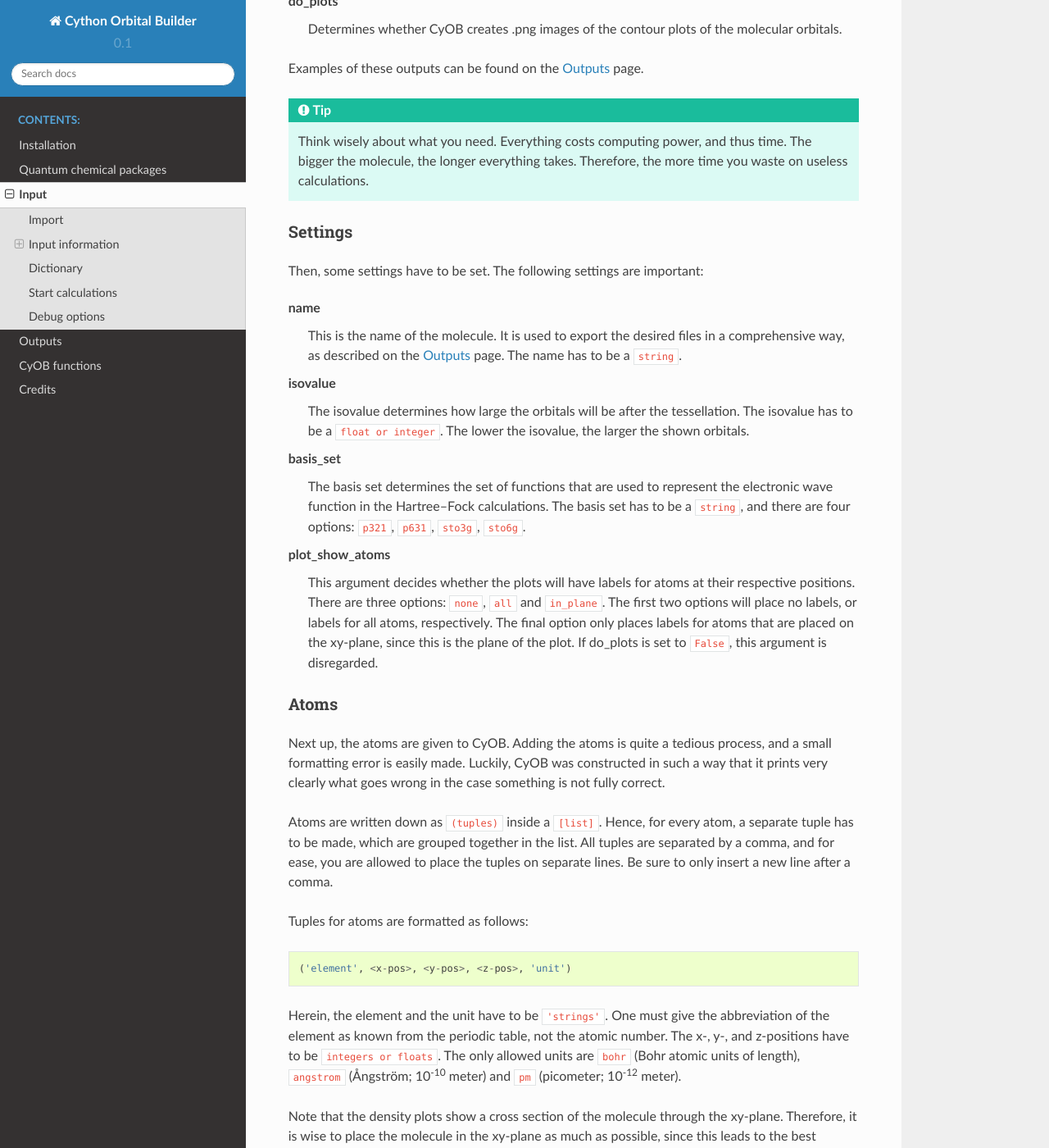
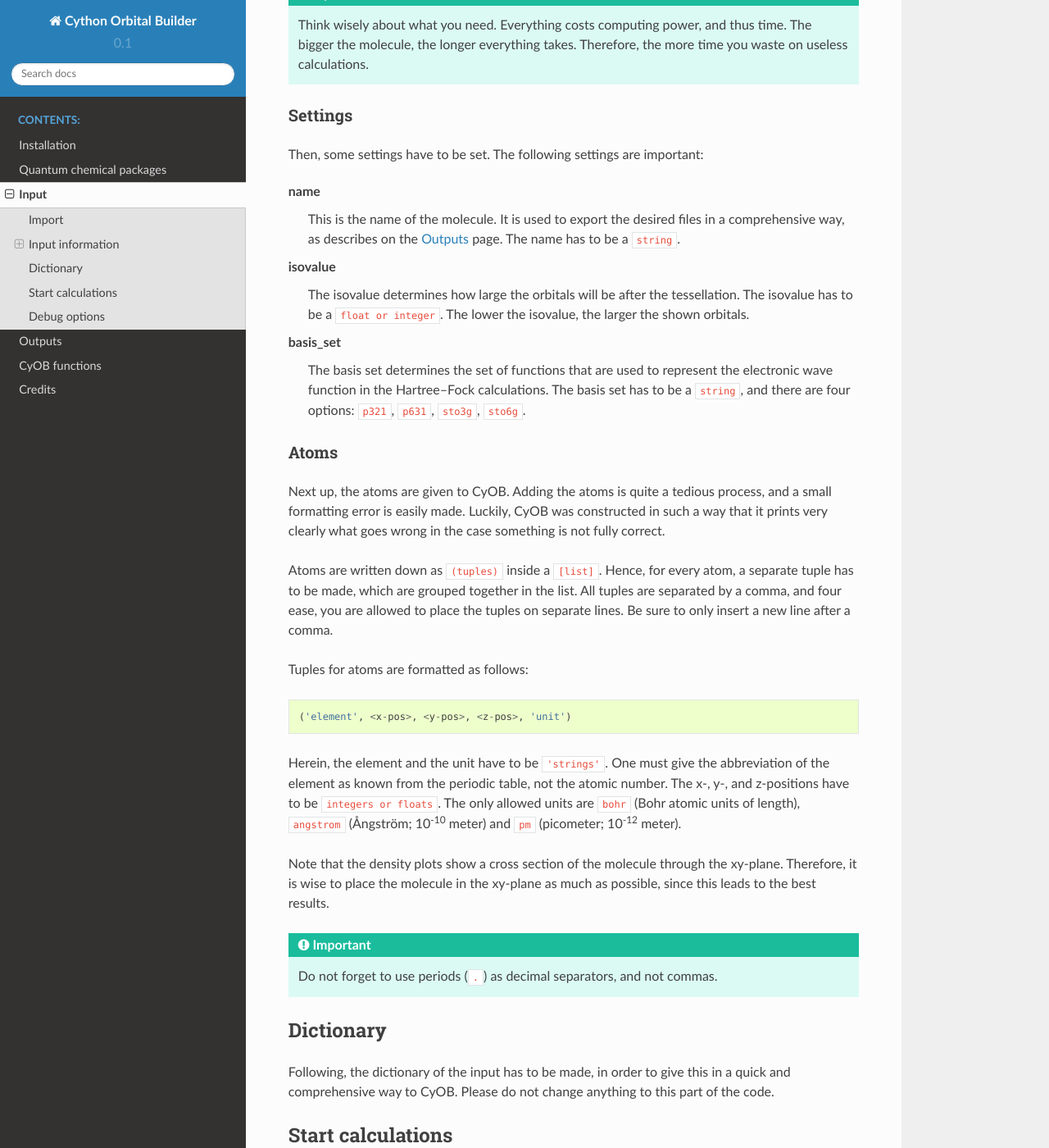
Before and after one commit to roy-wink/CyOB, a Sphinx documentation site: the page built from doc/input-script.rst, in a window 1280 px wide and 1400 px high, scrolled down 2089 px. Shown: the whole window at 82% size. Built offline with Sphinx 7.4.7 and the Read the Docs theme 2.0.0, drawn with Linux system fonts in a browser that asks for light colours; some of the changed text lies outside the part shown.

Commit message:
Update input-script.rst

```diff
--- a/doc/input-script.rst
+++ b/doc/input-script.rst
@@ -3,11 +3,11 @@
 =====
 
 As input, CyOB has to be given a dictionary containing a certain amount of input. This dictionary needs to contain the correct information,
-formatted in a certain way. On the `GitHub page of CyOB`_, an example is found for |H2| (called ``H2.py``), which can also be found below. It is highly recommended to change this file with
+formatted in a certain way. On the `GitHub page of CyOB`_, an example is found for |H2|, which can also be found below. It is highly recommended to change this file with
 the settings you need, instead of creating your own file. On this page, extra information can be found about the blocks of information in the file.
 
 .. tip::
-	Download or copy-paste the input file from GitHub, instead of copying it from down below.
+	Download the input file from GitHub, instead of copying it from down below.
 
 .. code-block:: python
 	:caption: Example of a CyOB execution script for |H2|
@@ -20,7 +20,6 @@
 		do_single_plyfiles = False
 		do_double_plyfiles = False
 		do_coefficients = False
-		do_energies = True
 		do_abofile = True
 		do_plots = True
 
@@ -28,7 +27,6 @@
 		name = 'H2'
 		isovalue = 0.05
 		basis_set = 'sto3g'
-		plot_show_atoms = 'in_plane'
 
 		# Set atoms
 		# Add atoms in this format:
@@ -36,7 +34,7 @@
 		# Place molecule on the xy-plane if possible.
 		atom_list = [('H', 0, 0.36628549, 0, 'angstrom'),
 			     ('H', 0, -0.36628549, 0, 'angstrom')
-			    ]
+			     ]
 
 		# Create dictionary - do not change!
 		input_dict = {'do_single_plyfiles': do_single_plyfiles,
@@ -45,7 +43,6 @@
 			      'do_abofile': do_abofile,
 			      'do_plots': do_plots,
 			      'atom_list': atom_list,
-			      'plot_show_atoms': plot_show_atoms,
 			      'isovalue': isovalue,
 			      'basis_set': basis_set,
 			      'name': name}
@@ -81,8 +78,6 @@
 	Determines whether CyOB creates polygon (.ply) files of whole molecular orbitals (both lobes).
 do_coefficients
 	Determines whether CyOB exports the molecular orbital coefficients as .txt file.
-do_energies
-	Determines whether CyOB exports the energy of the molecule and energies of the molecular orbitals into a .txt file.
 do_abofile
 	Determines whether CyOB creates an .abo file, which can be opened by Managlyph.
 do_plots
@@ -102,7 +97,7 @@
 Then, some settings have to be set. The following settings are important:
 
 name
-	This is the name of the molecule. It is used to export the desired files in a comprehensive way, as described on the :ref:`outputs` page.
+	This is the name of the molecule. It is used to export the desired files in a comprehensive way, as describes on the :ref:`outputs` page.
 	The name has to	be a ``string``.
 isovalue
 	The isovalue determines how large the orbitals will be after the tessellation. The isovalue has to be a ``float or integer``.
@@ -110,10 +105,6 @@
 basis_set
 	The basis set determines the set of functions that are used to represent the electronic wave function in the Hartree–Fock calculations. The basis set
 	has to be a ``string``, and there are four options: ``p321``, ``p631``, ``sto3g``, ``sto6g``.
-plot_show_atoms
-	This argument decides whether the plots will have labels for atoms at their respective positions. There are three options: ``none``, ``all`` and ``in_plane``.
-	The first two options will place no labels, or labels for all atoms, respectively. The final option only places labels for atoms that are placed on the xy-plane,
-	since this is the plane of the plot. If do_plots is set to ``False``, this argument is disregarded.
 
 
 Atoms
@@ -122,7 +113,7 @@
 constructed in such a way that it prints very clearly what goes wrong in the case something is not fully correct.
 
 Atoms are written down as ``(tuples)`` inside a ``[list]``. Hence, for every atom, a separate tuple has to be made, which are grouped together in the list.
-All tuples are separated by a comma, and for ease, you are allowed to place the tuples on separate lines. Be sure to only insert a new line after a comma.
+All tuples are separated by a comma, and four ease, you are allowed to place the tuples on separate lines. Be sure to only insert a new line after a comma.
 
 Tuples for atoms are formatted as follows::
 
```
Also changed, not shown: other parts of doc/input-script.rst (+1 -1 lines).
